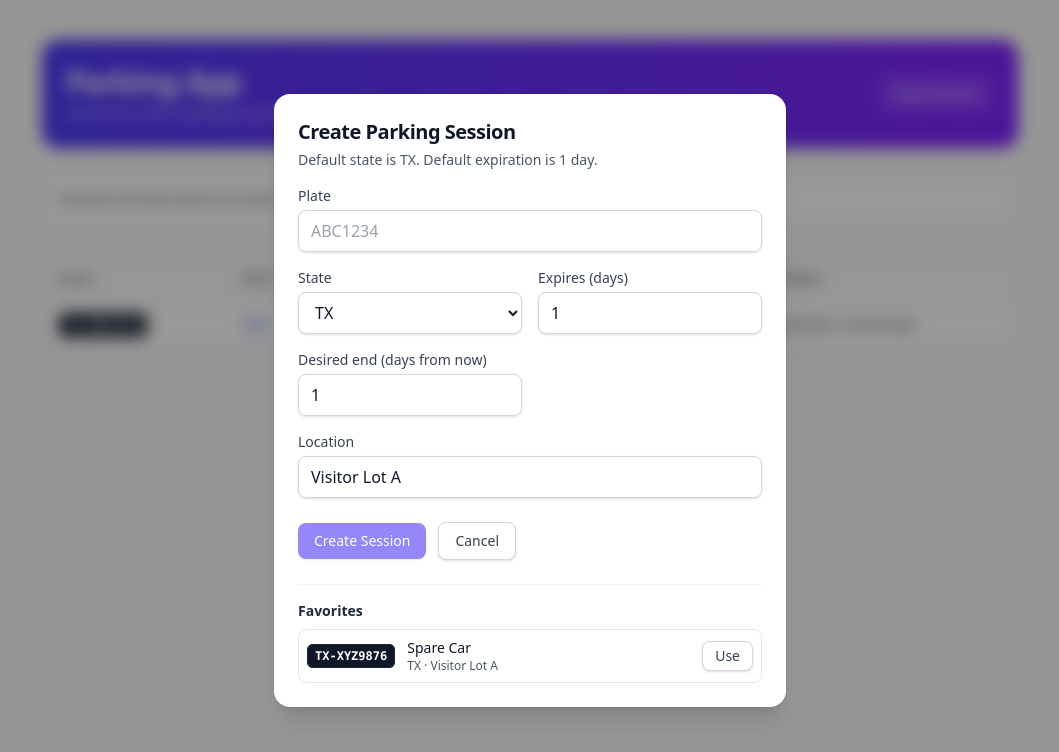
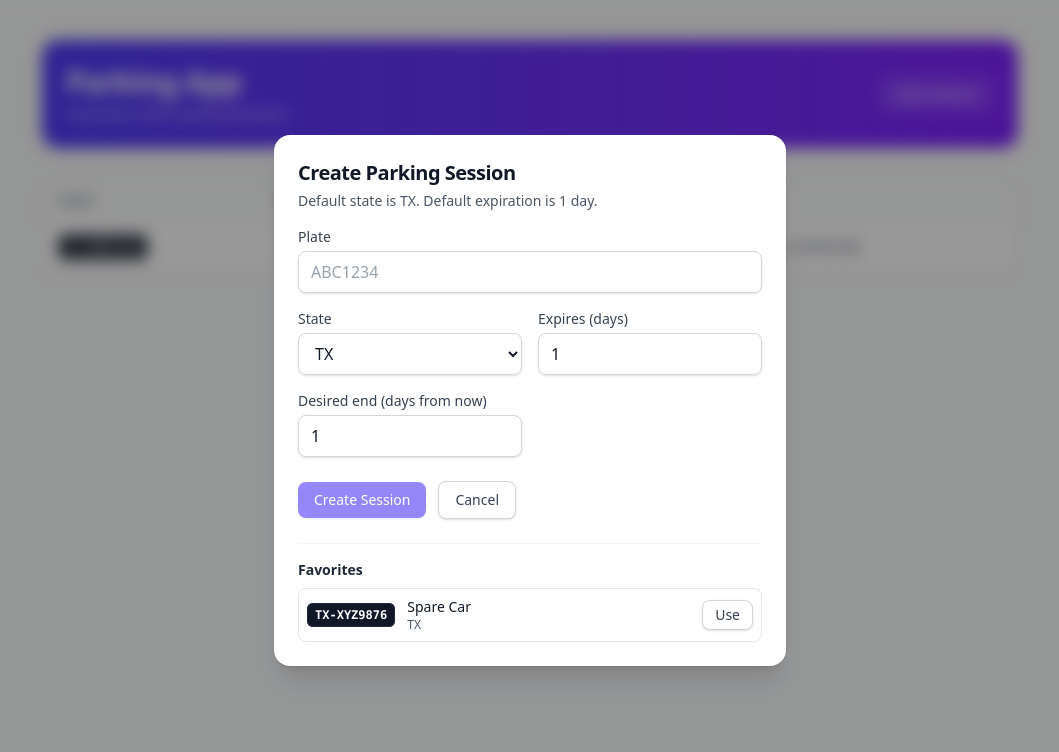
Before and after one commit to canyon97/register, a React (Vite) app in the folder parking-app/: page / in a window 1280 px wide. Both pictures are taken after a click on the button "New Session". Shown: the top 752 px of the page, without its empty margins (110-1169 px from the left). Built offline with nearby package versions, Linux system fonts and the light colour scheme.

Commit message:
refactor: remove location from create flow and UI; drop dashboard placeholder; update API and table columns accordingly

```diff
--- a/parking-app/src/App.jsx
+++ b/parking-app/src/App.jsx
@@ -51,7 +51,7 @@ function App() {
         </div>
       </header>
 
-      {desiredEndDate ? (
+      {desiredEndDate && (
         <div className="mt-6 flex items-center justify-between rounded-xl border border-indigo-100 bg-white p-4 text-sm text-indigo-900 shadow-sm">
           <div className="flex items-center gap-3">
             <span className="inline-flex h-8 w-8 items-center justify-center rounded-full bg-indigo-600 text-white">⏱️</span>
@@ -61,10 +61,6 @@ function App() {
             </div>
           </div>
           <div className="text-xs text-gray-500">Set during session creation</div>
-        </div>
-      ) : (
-        <div className="mt-6 rounded-xl border border-dashed border-gray-300 bg-white p-4 text-sm text-gray-600">
-          Desired end date will be set when you create a session.
         </div>
       )}
 
--- a/parking-app/src/api/createSession.js
+++ b/parking-app/src/api/createSession.js
@@ -1,4 +1,4 @@
-export async function createSession({ plate, state = "TX", expiresInDays = 1, location }) {
+export async function createSession({ plate, state = "TX", expiresInDays = 1 }) {
   await new Promise((r) => setTimeout(r, 400));
   const now = Date.now();
   return {
@@ -7,6 +7,5 @@ export async function createSession({ plate, state = "TX", expiresInDays = 1, lo
     state,
     startTime: new Date(now).toISOString(),
     expiresAt: new Date(now + expiresInDays * 24 * 60 * 60 * 1000).toISOString(),
-    location,
   };
 }
--- a/parking-app/src/components/ActiveSessions.jsx
+++ b/parking-app/src/components/ActiveSessions.jsx
@@ -42,7 +42,6 @@ export default function ActiveSessions({ sessions: externalSessions }) {
             <tr>
               <Th>Plate</Th>
               <Th>State</Th>
-              <Th>Location</Th>
               <Th>Start</Th>
               <Th>Expires</Th>
             </tr>
@@ -60,7 +59,6 @@ export default function ActiveSessions({ sessions: externalSessions }) {
                     {s.state}
                   </span>
                 </Td>
-                <Td>{s.location}</Td>
                 <Td>{new Date(s.startTime).toLocaleString()}</Td>
                 <Td>{new Date(s.expiresAt).toLocaleString()}</Td>
               </tr>
--- a/parking-app/src/components/CreateSessionModal.jsx
+++ b/parking-app/src/components/CreateSessionModal.jsx
@@ -10,7 +10,6 @@ export default function CreateSessionModal({ isOpen, onRequestClose, onCreate })
   const [loadingFavs, setLoadingFavs] = useState(false);
   const [plate, setPlate] = useState("");
   const [state, setState] = useState("TX");
-  const [location, setLocation] = useState("Visitor Lot A");
   const [expiresInDays, setExpiresInDays] = useState(1);
   const [desiredDaysFromNow, setDesiredDaysFromNow] = useState(1);
   const [submitting, setSubmitting] = useState(false);
@@ -35,14 +34,13 @@ export default function CreateSessionModal({ isOpen, onRequestClose, onCreate })
     if (!canSubmit) return;
     setSubmitting(true);
     try {
-      const session = await createSession({ plate, state, location, expiresInDays });
+      const session = await createSession({ plate, state, expiresInDays });
       const end = new Date();
       end.setDate(end.getDate() + Number(desiredDaysFromNow));
       onCreate?.(session, end);
       onRequestClose?.();
       setPlate("");
       setState("TX");
-      setLocation("Visitor Lot A");
       setExpiresInDays(1);
       setDesiredDaysFromNow(1);
     } finally {
@@ -53,7 +51,6 @@ export default function CreateSessionModal({ isOpen, onRequestClose, onCreate })
   function applyFavorite(fav) {
     setPlate(fav.plate);
     setState(fav.state || "TX");
-    setLocation(fav.defaultLocation || "Visitor Lot A");
   }
 
   return (
@@ -120,16 +117,6 @@ export default function CreateSessionModal({ isOpen, onRequestClose, onCreate })
           </div>
         </div>
 
-        <div>
-          <label className="block text-sm font-medium text-gray-700">Location</label>
-          <input
-            className="mt-1 w-full rounded-lg border border-gray-300 px-3 py-2 shadow-sm transition placeholder:text-gray-400 focus:border-indigo-500 focus:outline-none focus:ring-1 focus:ring-indigo-500"
-            value={location}
-            onChange={(e) => setLocation(e.target.value)}
-            placeholder="Visitor Lot A"
-          />
-        </div>
-
         <div className="pt-2">
           <button
             type="submit"
@@ -162,7 +149,7 @@ export default function CreateSessionModal({ isOpen, onRequestClose, onCreate })
                   </span>
                   <div>
                     <div className="text-sm font-medium text-gray-900">{f.nickname}</div>
-                    <div className="text-xs text-gray-600">{f.state} · {f.defaultLocation}</div>
+                    <div className="text-xs text-gray-600">{f.state}</div>
                   </div>
                 </div>
                 <button
```
